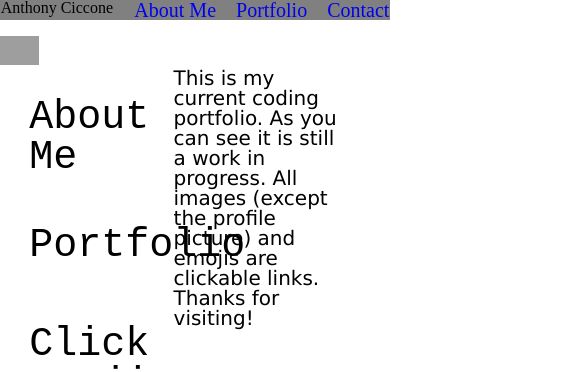
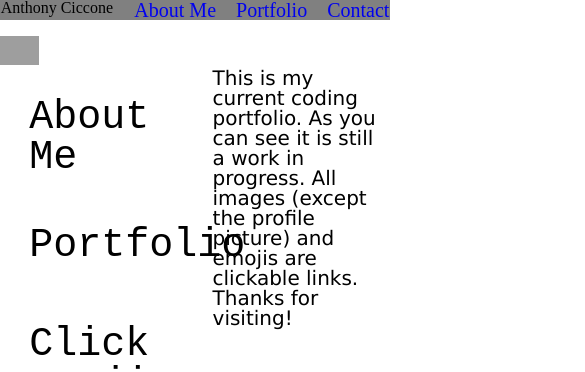
Before and after one commit to AnthonyCiccone90/coding-portfolio, a plain HTML site: page index.html in a window 390 px wide. Shown: the top 372 px of the page, 585 px wide, since content can reach past the window. Drawn offline with Linux system fonts and the light colour scheme; grey boxes are pictures that could not be loaded.

Commit message:
still testing MQ

```diff
--- a/assets/css/style.css
+++ b/assets/css/style.css
@@ -4,6 +4,7 @@
 @media (max-width: 768px) {
   html {
     scroll-behavior: smooth;
+    transition: transform 0.5s
   }
   .heading-text {
     font-size: 40px;
@@ -16,6 +17,9 @@
   }
   .emojis {
     margin-top: -10%;
+  }
+  #main-container {
+    justify-content: space-between;
   }
 }
 
```
